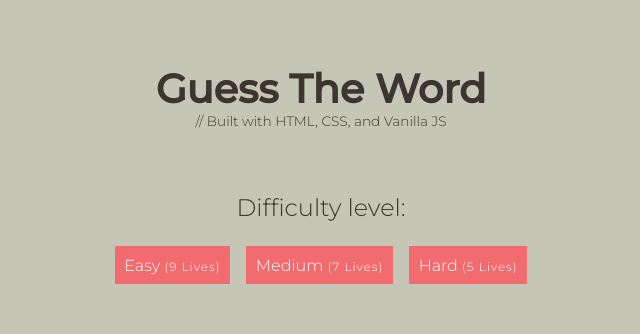
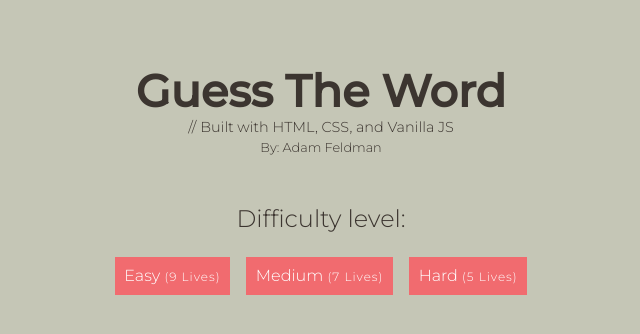
Before and after one commit to adamfeldman2/guess-the-word-game, a website: page index.html in a window 1280 px wide. Shown: the whole page, without its empty margins (319-959 px from the left). Drawn offline with Linux system fonts and the light colour scheme.

Commit message:
Add author's name

```diff
--- a/index.html
+++ b/index.html
@@ -29,6 +29,7 @@
 		<header>
 			<h1>Guess The Word</h1>
 			<h3>// Built with HTML, CSS, and Vanilla JS</h3>
+			<span class="author">By: <a href="http://adamfeldman.io" target="_blank">Adam Feldman</a></span>
 		</header>
 		<main>
 
--- a/scss/styles.scss
+++ b/scss/styles.scss
@@ -42,21 +42,38 @@ body {
   position: relative;
 
   h1 {
-    font-size: 2.5em;
+    font-size: 2.8em;
     text-align: center;
   }
 
   h3 {
-    font-size: .85em;
+    font-size: .9em;
     text-align: center;
     font-weight: $font-weight-light;
+  }
+
+  .author {
+    font-size: .8em;
+    text-align: center;
+    display: inline-block;
+    width: 100%;
+    margin-top: .3em;
+
+    a {
+      color: $color-black;
+      text-decoration: none;
+
+      &:hover {
+        text-decoration: underline;
+      }
+    }
   }
 
   .difficulty-wrapper {
     display: flex;
     align-items: center;
     flex-direction: column;
-    padding-top: 4em;
+    padding-top: 3em;
     opacity: 1;
     transition: opacity .5s;
 
@@ -99,7 +116,7 @@ body {
     display: none;
     align-items: center;
     flex-direction: column;
-    padding-top: 4em;
+    padding-top: 3em;
     opacity: 0;
     transition: opacity .5s;
 
```
Also changed, not shown: css/styles.css.
